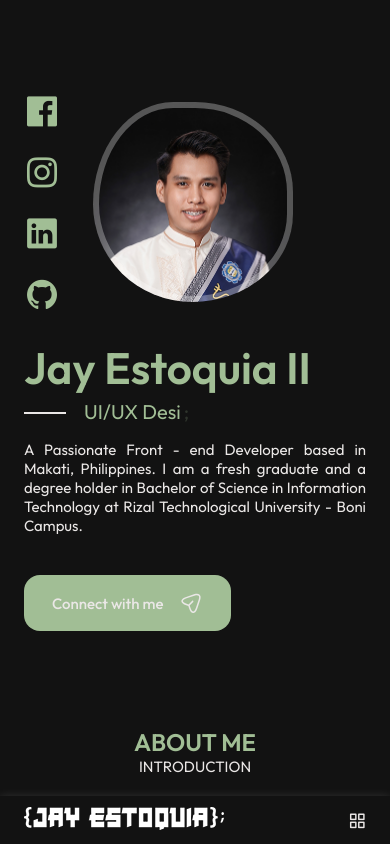
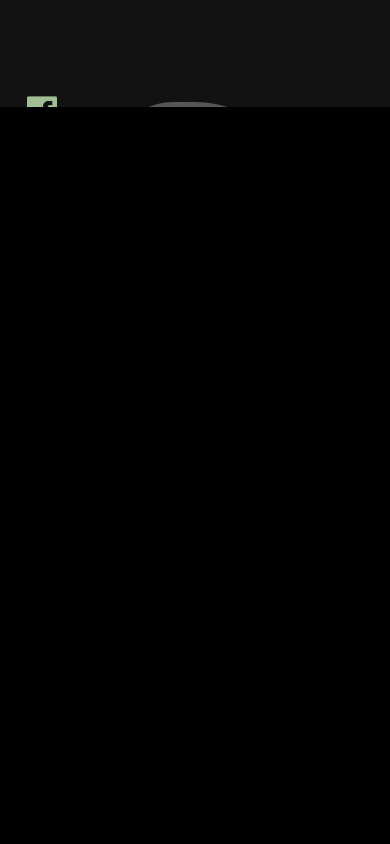
Before and after one commit to DevJaysz/Jay-Portfolio, a React (Vite) app: page / in a window 390 px wide. Shown: the top 844 px of the page. Built offline with nearby package versions, Linux system fonts and the light colour scheme.

Commit message:
preloader

```diff
--- a/package.json
+++ b/package.json
@@ -13,6 +13,8 @@
     "@emailjs/browser": "^4.3.3",
     "axios": "^1.6.8",
     "emailjs-com": "^3.2.0",
+    "gasp": "^0.0.2",
+    "gsap": "^3.12.5",
     "react": "^18.2.0",
     "react-animate-on-scroll": "^2.1.9",
     "react-dom": "^18.2.0",
--- a/src/App.jsx
+++ b/src/App.jsx
@@ -10,6 +10,7 @@ import PortfolioCard from './Components/Portfolio/PortfolioCard';
 import React from 'react'
 import Contact from './Components/Contact/Contact';
 import Footer from './Components/Footer/Footer';
+import PreLoader from './Components/PreLoader/PreLoader';
 
 
 
@@ -17,6 +18,7 @@ function App() {
   return (
 
     <>
+    <PreLoader/>
     <Header/>
 
     <main className="main">
--- /dev/null
+++ b/src/Components/PreLoader/Index.jsx
@@ -0,0 +1,135 @@
+import gsap from "gsap";
+
+// General timeline for animations
+const tl = gsap.timeline();
+
+// Function to animate preloader
+export const preLoaderAnim = () => {
+  // Hide scrollbar on body
+  tl.to("body", { duration: 0.1, css: { overflowY: "hidden" }, ease: "power3.inOut" })
+
+    // Scroll landing section with 90vh height
+    .to(".landing", { duration: 0.05, css: { overflowY: "scroll", height: "90vh" } })
+
+    // Fade in text container
+    .to(".texts-container", { duration: 0, opacity: 1, ease: "Power3.easeOut" })
+
+    // Animate text elements
+    .from(".texts-container span", {
+      duration: 1.5,
+      delay: 1,
+      y: 70,
+      skewY: 10,
+      stagger: 0.4,
+      ease: "Power3.easeOut",
+    })
+    .to(".texts-container span", {
+      duration: 1,
+      y: 70,
+      skewY: -20,
+      stagger: 0.2,
+      ease: "Power3.easeOut",
+    })
+
+    // Hide scrollbar on landing
+
+
+    // Show scrollbar on body
+    .to("body", { duration: 0.1, css: { overflowY: "scroll" }, ease: "power3.inOut" })
+
+    // Fade in landing top sub
+    .from(".landing__top .sub", { duration: 1, opacity: 0, y: 80, ease: "expo.easeOut" })
+
+    // Hide preloader
+    .to(
+      ".preloader",
+      {
+        duration: 1.5,
+        height: "0vh",
+        ease: "Power3.easeOut",
+        onComplete: mobileLanding(),
+      },
+      "-=2"
+    );
+};
+
+// Function for recurrent fade up animations
+export const fadeUp = (el, delay = 0) => {
+  tl.from(el, {
+    y: 150,
+    duration: 1,
+    delay,
+    opacity: 0,
+    ease: "power3.Out",
+  });
+};
+
+// Function to animate landing on mobile
+export const mobileLanding = () => {
+  window.innerWidth < 763 &&
+    tl.from(".landing__main2", {
+      duration: 1,
+      delay: 0,
+      opacity: 0,
+      y: 80,
+      ease: "expo.easeOut",
+    });
+};
+
+// Function to animate shapes infinitely
+const animateShapes = () => {
+  const infiniteTl = gsap.timeline({ repeat: -1 });
+  infiniteTl
+    .to(".shapes .shape", {
+      duration: 4,
+      rotate: 360,
+      delay: -1,
+      ease: "power3.easeInOut",
+      stagger: 2,
+    })
+    .to(".shapes .shape-3", {
+      duration: 1,
+      rotate: 360,
+      delay: -2,
+      ease: "power3.easeInOut",
+    })
+    .to(".shapes .shape", {
+      duration: 3,
+      rotate: 0,
+      ease: "power3.easeInOut",
+      stagger: 1,
+    })
+    .to(".shapes .shape", {
+      duration: 1,
+      opacity: 0,
+      delay: -1,
+      ease: "power3.easeInOut",
+      stagger: 1,
+    })
+    .to(".shapes .shape", {
+      duration: 1.5,
+      opacity: 1,
+      ease: "power3.easeInOut",
+      stagger: 1,
+    });
+};
+
+// Function to fade in elements
+export const fadeIn = (el) => {
+  gsap.to(el, {
+    duration: 2,
+    opacity: 1,
+    y: -60,
+    ease: "power4.out",
+  });
+};
+
+// Function to fade out elements
+export const fadeOut = (el) => {
+  gsap.to(el, {
+    duration: 1,
+    opacity: 0,
+    y: -20,
+    ease: "power4.out",
+  });
+};
--- /dev/null
+++ b/src/Components/PreLoader/PreLoader.css
@@ -0,0 +1,65 @@
+body {
+    overflow-y: scroll;
+}
+
+.preloader {
+    height: 100vh;
+    width: 100%;
+    background: #000;
+    color: #fff;
+    position: fixed;
+    bottom: 0;
+    left: 0;
+    right: 0;
+    z-index: var(--z-modal);
+    display: flex;
+    justify-content: center;
+    align-items: center;
+
+}
+
+.preloader .texts-container {
+    display: flex;
+    align-items: center;
+    justify-content: space-between;
+    height: 50px;
+    width: 40%;
+    font: 'outfit';
+    font-size: 40px;
+    font-weight: 700;
+    overflow: hidden;
+    color: #fff;
+}
+
+@media screen and (max-width:992px) {
+    .preloader .texts-container {
+        width: 60%;
+        font-size: 30px;
+    }
+}
+
+/*MD-Device*/
+@media screen and (max-width:768px) {
+    .preloader .texts-container {
+        width: 52%;
+        font-size: 20px;
+    }
+}
+
+
+@media screen and (max-width:576px) {
+    .preloader .texts-container {
+        width: 55%;
+        font-size: 15px;
+    }
+}
+
+
+/*SM-Device*/
+@media screen and (max-width:350px) {
+    .preloader .texts-container {
+        width: 60%;
+        font-size: 10px;
+    }
+
+}
--- /dev/null
+++ b/src/Components/PreLoader/PreLoader.jsx
@@ -0,0 +1,25 @@
+import React, { useEffect } from 'react'
+import { preLoaderAnim } from './Index'
+import './PreLoader.css'
+
+function PreLoader() {
+
+    useEffect(()=>{
+        preLoaderAnim()
+    },[])
+
+  return (
+    <div className="preloader">
+        <div className="texts-container">
+            <span>Code</span>
+            <span>with</span>
+            <span>Creativity.</span>
+            <span>Design</span>
+            <span>with</span>
+            <span>Purpose</span>
+        </div>
+    </div>
+  )
+}
+
+export default PreLoader
```
Also changed, not shown: 1 other file (tests, documents, lock files or other folders).
